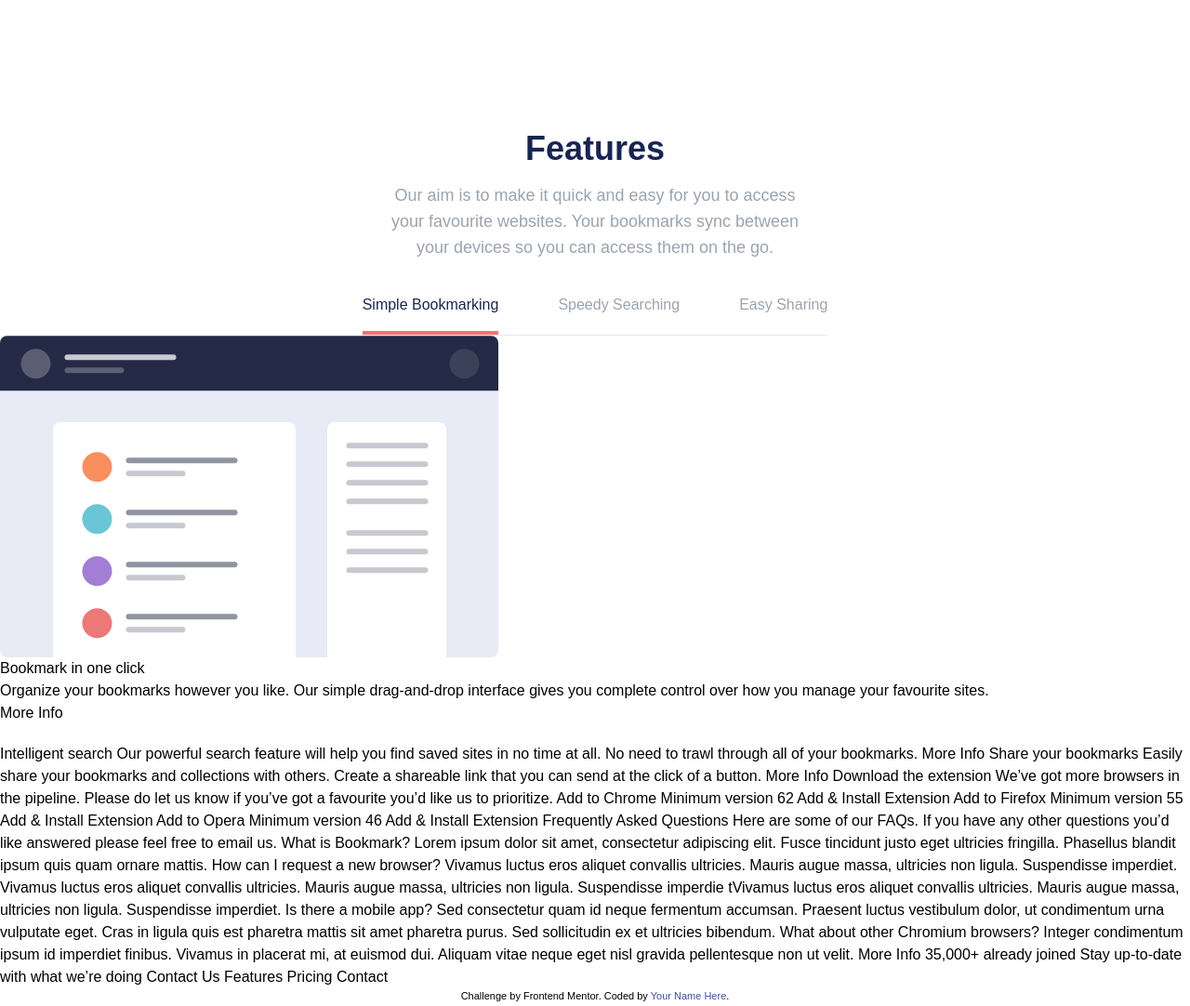
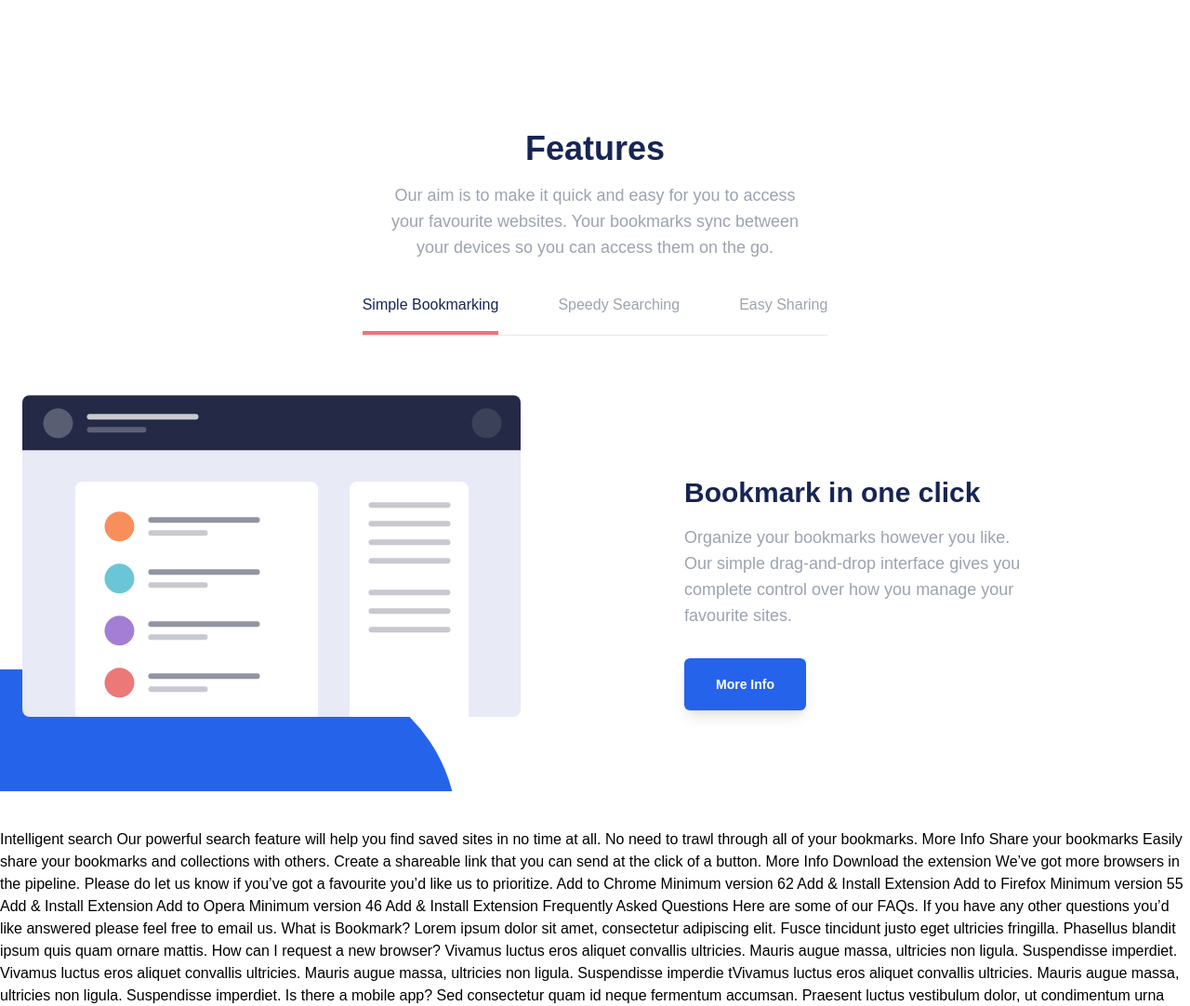
Before and after one commit to Fbeye04/bookmark-landing-page, a website: page src/index.html in a window 1280 px wide. Shown: the part 622-1704 px from the top of the page at 93% size. Drawn offline with Linux system fonts and the light colour scheme.

Commit message:
providing additional styling for section features

```diff
--- a/src/index.html
+++ b/src/index.html
@@ -145,7 +145,7 @@
           class="block absolute top-40 -right-[10%] w-[80%] h-[20%] sm:top-1/4 sm:-right-[10%] sm:w-[80%] sm:h-[30%] lg:top-1/3 lg:-right-1/4 lg:w-[60%] lg:h-[50%] bg-blue-600 rounded-l-full z-[-10]"></div>
       </section>
 
-      <section class="py-5 mt-5">
+      <section class="relative overflow-hidden pt-5 pb-20 mt-5 mb-10">
         <div class="container mx-auto px-6 text-center">
           <h2 class="text-2xl lg:text-4xl font-bold text-blue-950">Features</h2>
           <p class="max-w-md mx-auto text-lg text-gray-400 mt-4">
@@ -183,22 +183,37 @@
           </ul>
         </div>
 
-        <div>
-          <div>
-            <div>
+        <div
+          class="block absolute bottom-96 -left-5 w-[60%] h-[250px] lg:-bottom-[30%] lg:-left-5 lg:w-2/5 lg:h-[350px] rounded-r-full bg-blue-600 z-[-10]"></div>
+
+        <div id="tab-panels" class="container mx-auto px-6 mt-16">
+          <div
+            id="panel-kerangka"
+            class="flex flex-col lg:flex-row items-center gap-12 lg:gap-24">
+            <div class="lg:w-1/2 relative">
               <img
                 src="./images/illustration-features-tab-1.svg"
                 alt="Illustration for feature 1" />
             </div>
 
-            <div>
-              <h3>Bookmark in one click</h3>
-              <p>
+            <div class="text-center lg:text-left mt-20">
+              <h3
+                id="feature-heading"
+                class="text-3xl font-semibold text-blue-950">
+                Bookmark in one click
+              </h3>
+              <p
+                id="feature-paragraph"
+                class="text-lg text-gray-400 mt-4 max-w-sm">
                 Organize your bookmarks however you like. Our simple
                 drag-and-drop interface gives you complete control over how you
                 manage your favourite sites.
               </p>
-              <button>More Info</button>
+              <button
+                type="button"
+                class="bg-blue-600 border-2 border-transparent text-white font-semibold px-6 py-3 rounded-md shadow-lg hover:bg-white hover:text-blue-600 hover:border-blue-600 transition-colors duration-200 lg:px-8 lg:py-4 lg:text-sm mt-8">
+                More Info
+              </button>
             </div>
           </div>
         </div>
```
Also changed, not shown: src/output.css.
